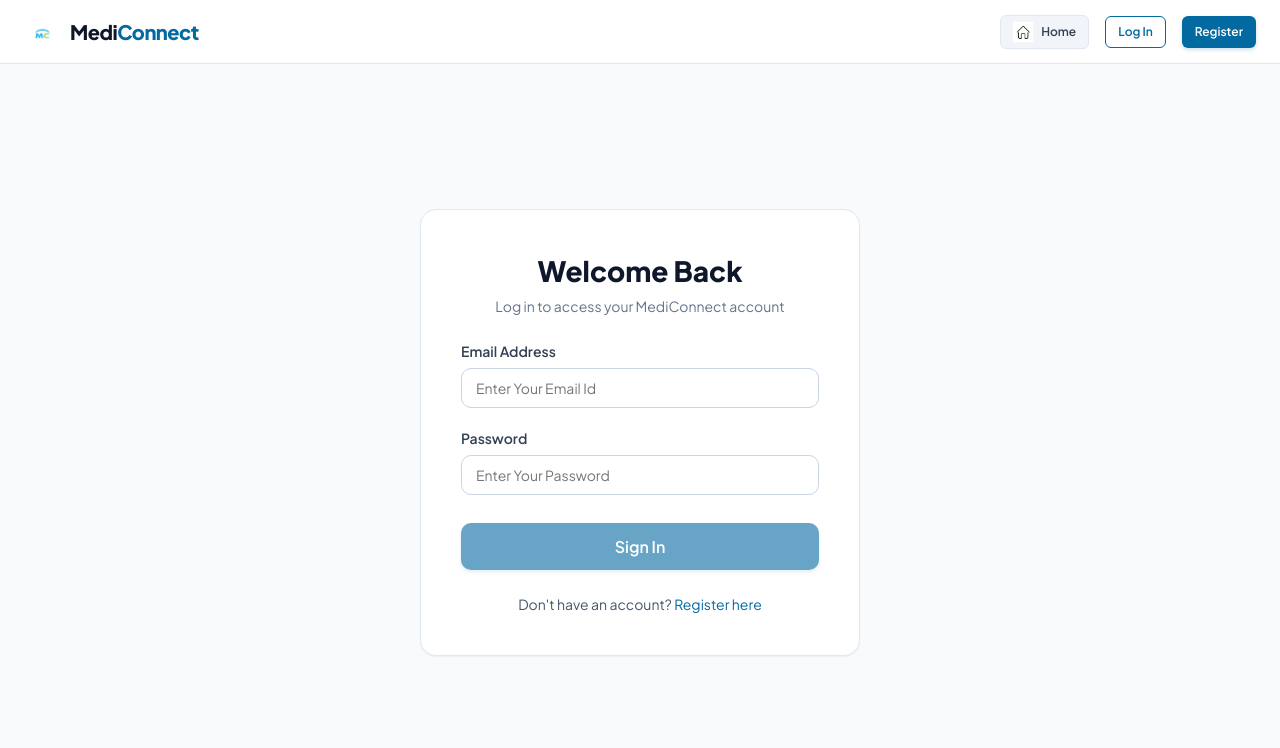
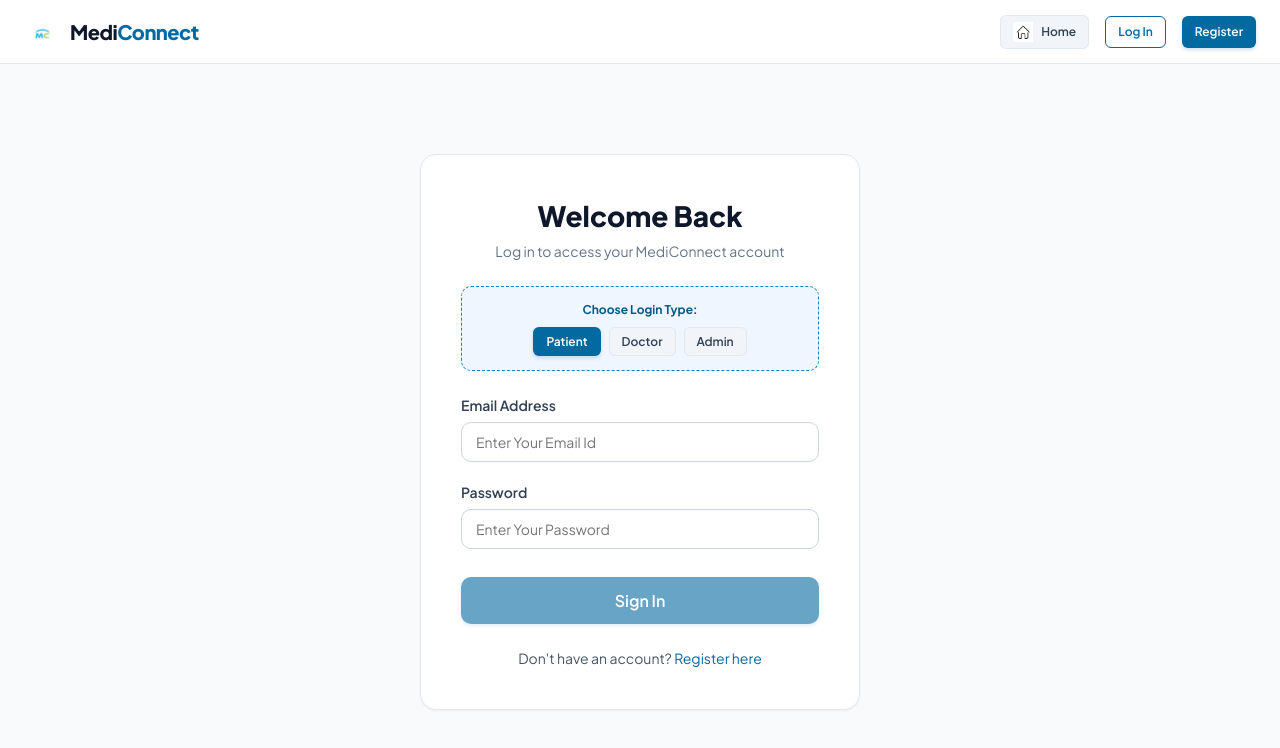
Before and after one commit to Lalith313618/MediConnect, an Angular app in the folder frontend/: page /login in a window 1280 px wide. Shown: the top 748 px of the page. Built offline with nearby package versions, Linux system fonts and the light colour scheme.

Commit message:
Restore Patient/Doctor/Admin login type buttons without email or password autofill

```diff
--- a/frontend/src/app/features/auth/login.component.css
+++ b/frontend/src/app/features/auth/login.component.css
@@ -25,6 +25,26 @@
   font-size: 0.875rem;
   margin-top: 0.25rem;
 }
+.demo-box {
+  background-color: var(--primary-50);
+  border: 1px dashed var(--primary-500);
+  padding: 0.875rem;
+  border-radius: var(--radius-md);
+  margin-bottom: 1.5rem;
+  text-align: center;
+}
+.demo-title {
+  font-size: 0.75rem;
+  font-weight: 700;
+  color: var(--primary-700);
+  display: block;
+  margin-bottom: 0.5rem;
+}
+.demo-buttons {
+  display: flex;
+  gap: 0.5rem;
+  justify-content: center;
+}
 .btn-block {
   width: 100%;
   padding: 0.75rem;
--- a/frontend/src/app/features/auth/login.component.html
+++ b/frontend/src/app/features/auth/login.component.html
@@ -3,6 +3,36 @@
     <div class="auth-header">
       <h2>Welcome Back</h2>
       <p>Log in to access your MediConnect account</p>
+    </div>
+
+    <div class="demo-box">
+      <span class="demo-title">Choose Login Type:</span>
+      <div class="demo-buttons">
+        <button
+          type="button"
+          class="btn btn-sm"
+          [ngClass]="selectedRole === 'patient' ? 'btn-primary' : 'btn-secondary'"
+          (click)="selectRole('patient')"
+        >
+          Patient
+        </button>
+        <button
+          type="button"
+          class="btn btn-sm"
+          [ngClass]="selectedRole === 'doctor' ? 'btn-primary' : 'btn-secondary'"
+          (click)="selectRole('doctor')"
+        >
+          Doctor
+        </button>
+        <button
+          type="button"
+          class="btn btn-sm"
+          [ngClass]="selectedRole === 'admin' ? 'btn-primary' : 'btn-secondary'"
+          (click)="selectRole('admin')"
+        >
+          Admin
+        </button>
+      </div>
     </div>
 
     <form [formGroup]="loginForm" (ngSubmit)="onSubmit()" autocomplete="off">
--- a/frontend/src/app/features/auth/login.component.ts
+++ b/frontend/src/app/features/auth/login.component.ts
@@ -38,6 +38,13 @@ export class LoginComponent implements OnInit {
     });
   }
 
+  selectedRole: 'patient' | 'doctor' | 'admin' = 'patient';
+
+  selectRole(role: 'patient' | 'doctor' | 'admin'): void {
+    this.selectedRole = role;
+    // Selection only changes role highlight; email and password are NOT pre-filled.
+  }
+
   get f() {
     return this.loginForm.controls;
   }
```
